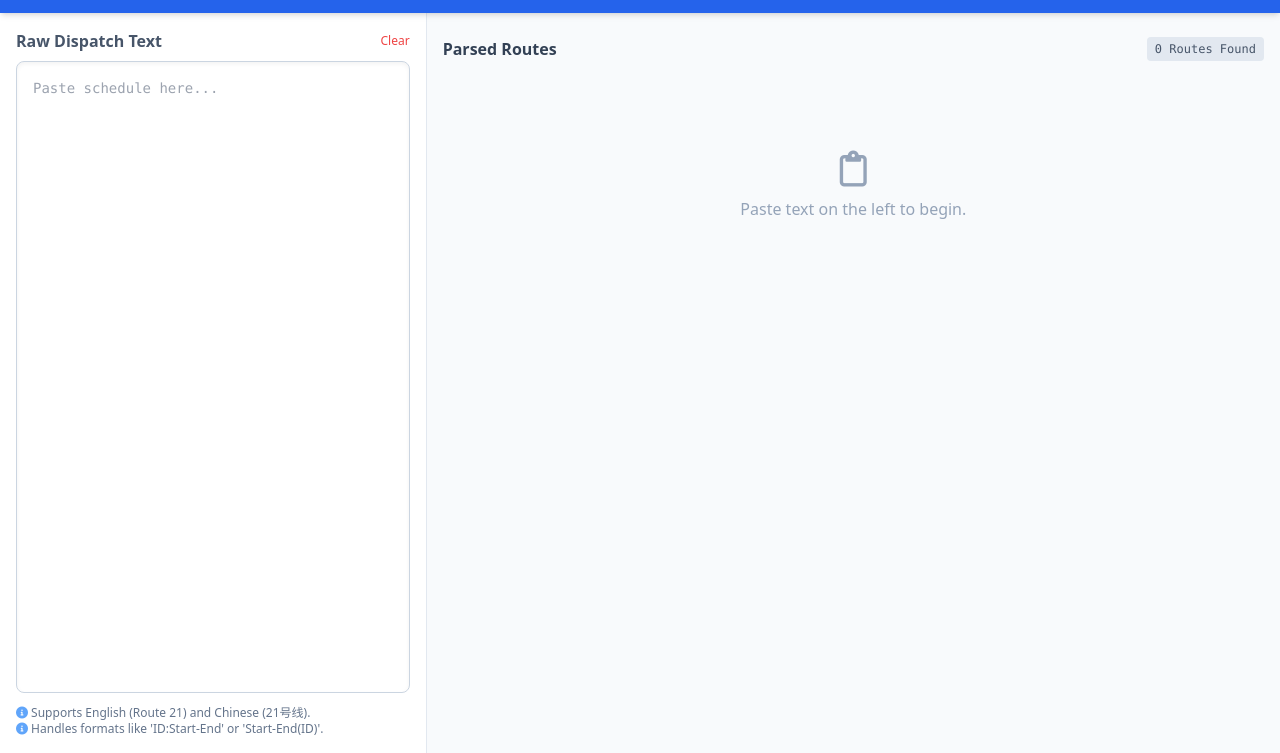
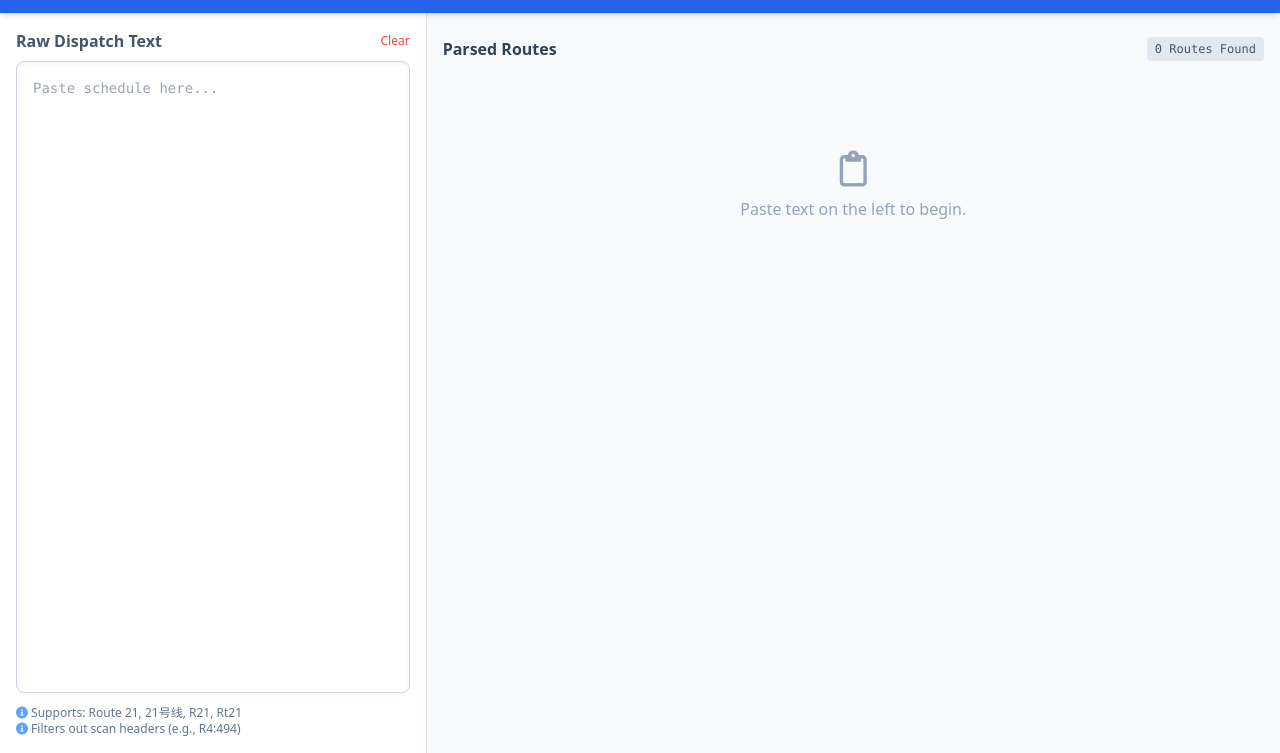
Before and after one commit to cpr126/Dispatch_Normalizer, a plain HTML site: page index.html in a window 1280 px wide. Shown: the part 47-800 px from the top of the page. Drawn offline with nearby package versions, Linux system fonts and the light colour scheme.

Commit message:
Revise support messages and parsing logic
Updated informational text and added new parsing rules.

```diff
--- a/index.html
+++ b/index.html
@@ -58,8 +58,8 @@
                 class="flex-1 w-full p-4 border border-slate-300 rounded-lg focus:ring-2 focus:ring-blue-500 focus:border-blue-500 resize-none font-mono text-sm shadow-inner"
                 placeholder="Paste schedule here..."></textarea>
             <div class="mt-3 text-xs text-slate-500">
-                <p><i class="fa-solid fa-circle-info text-blue-400"></i> Supports English (Route 21) and Chinese (21号线).</p>
-                <p><i class="fa-solid fa-circle-info text-blue-400"></i> Handles formats like 'ID:Start-End' or 'Start-End(ID)'.</p>
+                <p><i class="fa-solid fa-circle-info text-blue-400"></i> Supports: Route 21, 21号线, R21, Rt21</p>
+                <p><i class="fa-solid fa-circle-info text-blue-400"></i> Filters out scan headers (e.g., R4:494)</p>
             </div>
         </div>
 
@@ -98,6 +98,7 @@
                 .replace(/（/g, '(').replace(/）/g, ')') // Chinese brackets
                 .replace(/：/g, ':') // Chinese colon
                 .replace(/(\d+)\s*号线/g, 'Route $1') // Normalize '34号线' to 'Route 34'
+                .replace(/\b(?:R|Rt)\s*(\d+)/gi, 'Route $1') // Normalize 'R4', 'Rt4' to 'Route 4'
                 .replace(/\*/g, ' ') // Remove asterisks used for formatting
                 .replace(/\[.*?\]/g, '') // Remove emoji placeholders like [月亮]
                 .replace(/⏰/g, '');
@@ -130,7 +131,6 @@
                 if (!routeNameMatch) return;
 
                 // --- FIX: STOP PARSING AT FOOTER TEXT ---
-                // This prevents "Los siguientes conductores..." from being added to the last route.
                 const stopPattern = /(Los siguientes|descansarán|off duty|resting|conductores descansarán)/i;
                 const stopMatch = chunk.match(stopPattern);
                 if (stopMatch) {
```
